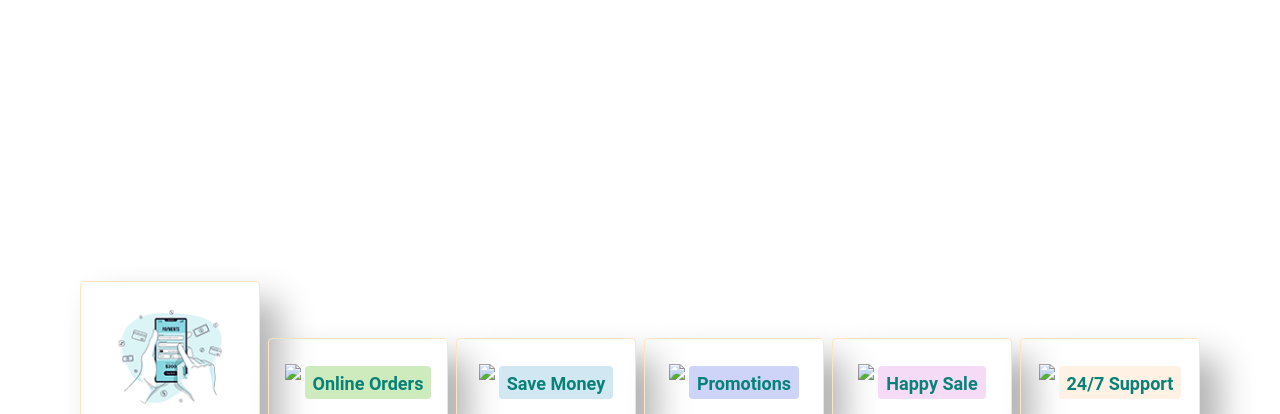
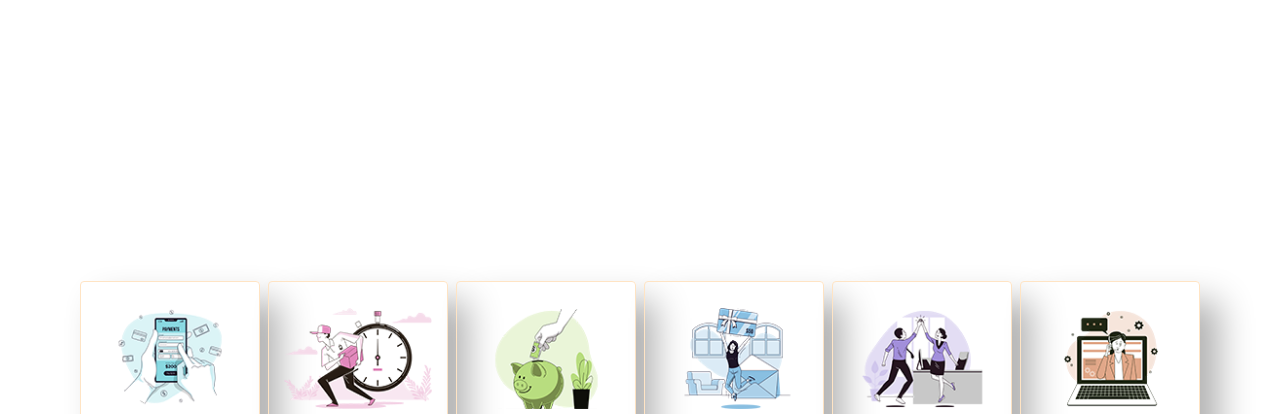
Before and after one commit to IshwaranRudhara/Shopping_Website, a plain HTML site: page Home.html in a window 1280 px wide. Shown: the part 538-952 px from the top of the page. Drawn offline with Linux system fonts and the light colour scheme; a script that the page names is missing; files whose address does not match are found by name.

Commit message:
Update Home.html

```diff
--- a/Home.html
+++ b/Home.html
@@ -37,23 +37,23 @@
             <h6>Free Shipping</h6>
         </div>
         <div class="fe-box">
-            <img src="img/f2.png">
+            <img src="img/features/f2.png">
             <h6>Online Orders</h6>
         </div>
         <div class="fe-box">
-            <img src="img/f3.png">
+            <img src="img/features/f3.png">
             <h6>Save Money</h6>
         </div>
         <div class="fe-box">
-            <img src="img/f4.png">
+            <img src="img/features/f4.png">
             <h6>Promotions</h6>
         </div>
         <div class="fe-box">
-            <img src="img/f5.png">
+            <img src="img/features/f5.png">
             <h6>Happy Sale</h6>
         </div>
         <div class="fe-box">
-            <img src="img/f6.png">
+            <img src="img/features/f6.png">
             <h6>24/7 Support</h6>
         </div>
     </section>
```
